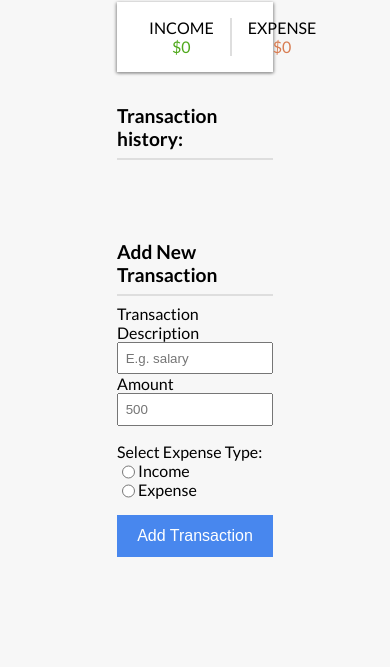
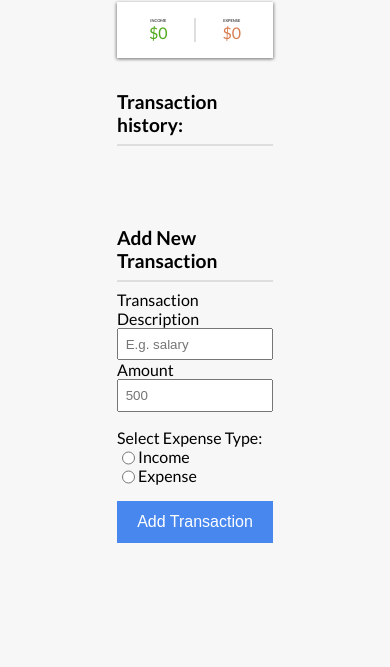
Before and after one commit to biosoluwa/expense-tracker, a plain HTML site: page index.html in a window 390 px wide. Shown: the part 181-848 px from the top of the page. Drawn offline with Linux system fonts and the light colour scheme.

Commit message:
media query

```diff
--- a/style.css
+++ b/style.css
@@ -57,6 +57,7 @@ header{
 hr{
     border: 1px solid #dedede;
 }
+
 .income,
 .expense{
     padding: 0.5em 1em;
@@ -146,3 +147,15 @@ button{
 .green-border{
         border-right: 5px solid green;
 }
+
+@media(max-width: 480px){
+     .income-expense p {
+        font-size: 0.25rem;
+     }
+
+    .income,
+    .expense{
+        padding: 0.5em 1em;
+    }
+
+}
```
